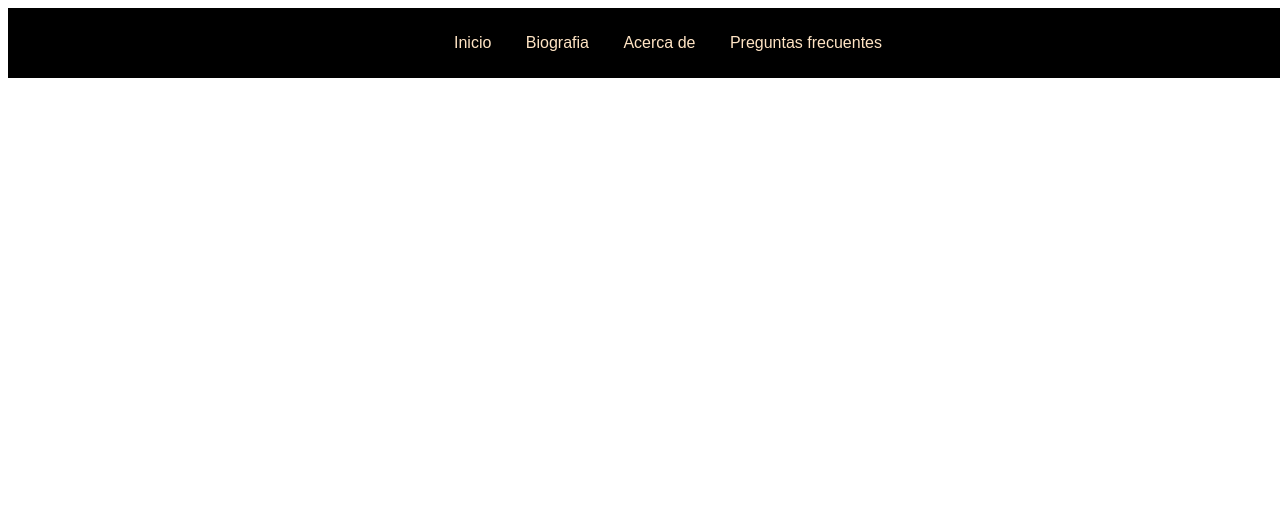
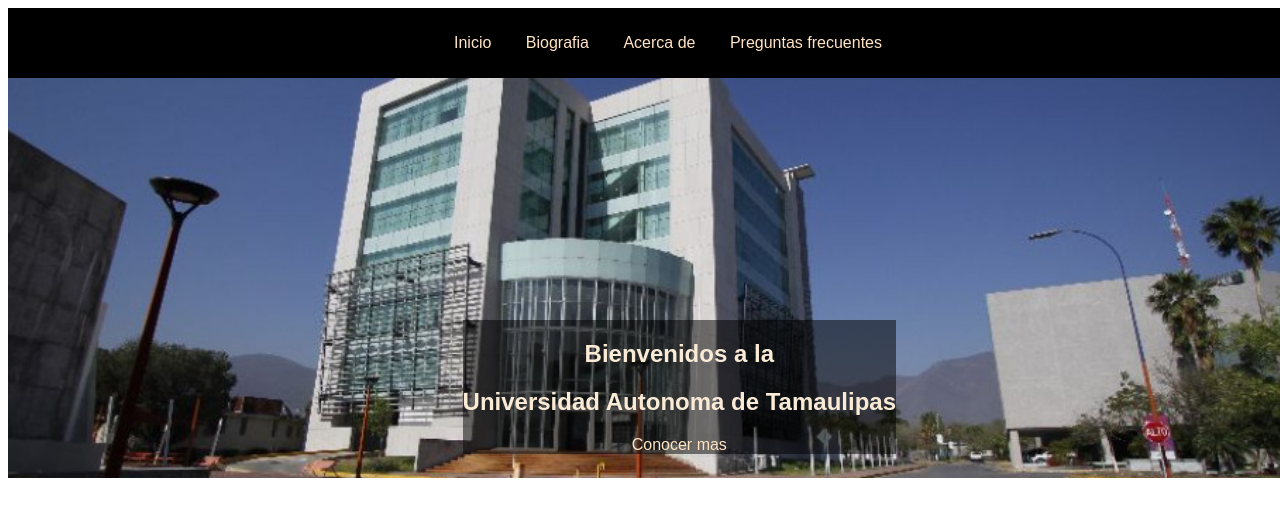
Before and after one commit to hm157/hm157.github.io, a plain HTML site: page Actividad3.html in a window 1280 px wide. Drawn offline with Linux system fonts and the light colour scheme.

Commit message:
Add files via upload

```diff
--- a/Actividad3.html
+++ b/Actividad3.html
@@ -18,5 +18,14 @@
             </ul>
         </nav>
     </header>
+    <section id="superior">
+     <div class="sobrepuesto">
+        <h1>
+            Bienvenidos a la
+        </h1>
+        <h2>Universidad Autonoma de Tamaulipas </h2>
+        <a href="https://www.uat.edu.mx/" >Conocer mas</a>
+     </div>
+    </section>
 </body>
 </html>
--- a/css/Actividad3.css
+++ b/css/Actividad3.css
@@ -1,5 +1,5 @@
 header{
-    background-color: black;
+    background-color: var(--color-primario);
     text-align: center;
     /*padding: 10px 0;*/
     padding-top: 10px;
@@ -28,6 +28,11 @@ a{
 @import url('https://fonts.googleapis.com/css2?family=Reddit+Sans+Condensed:wght@200..900&display=swap');
 
 
+:root{
+    --color-primario:black;
+    --colorSecundario: yellow;
+}
+
 body{
     width: 100vw;
     height: 100vh;
@@ -37,3 +42,20 @@ body{
   font-style: normal;
 
 }
+
+#superior{
+    background-image: url(../imagenes/uat.jpeg);
+    background-size: cover;
+    background-position: center;
+    height: 400px;
+
+}
+
+.sobrepuesto{
+  color:antiquewhite;
+  position: absolute;
+  right:30%;
+  top:40%;
+  background-color: rgba(0,0,0,0.5);
+  text-align: center;
+}
```
Also changed, not shown: index.html (+2 -0 lines), imagenes/leyes.jpg (added), imagenes/lti.webp (added), imagenes/telematica.jpg (added), imagenes/uat.jpeg (added).
